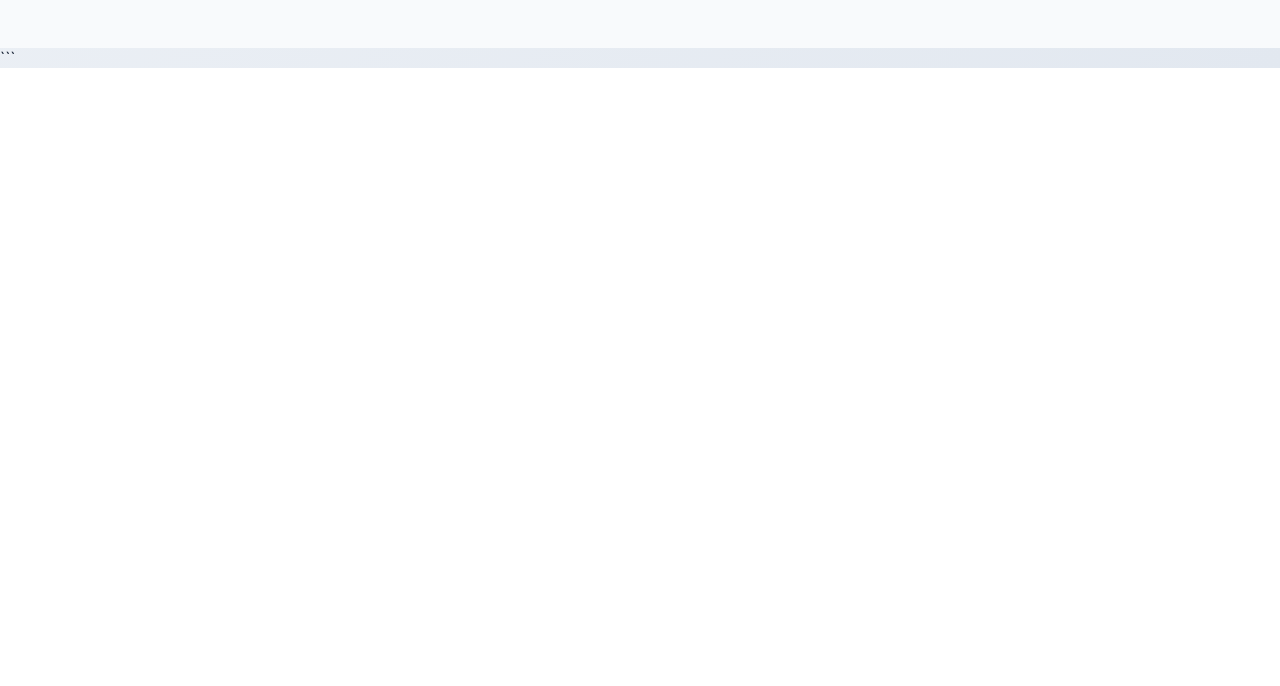
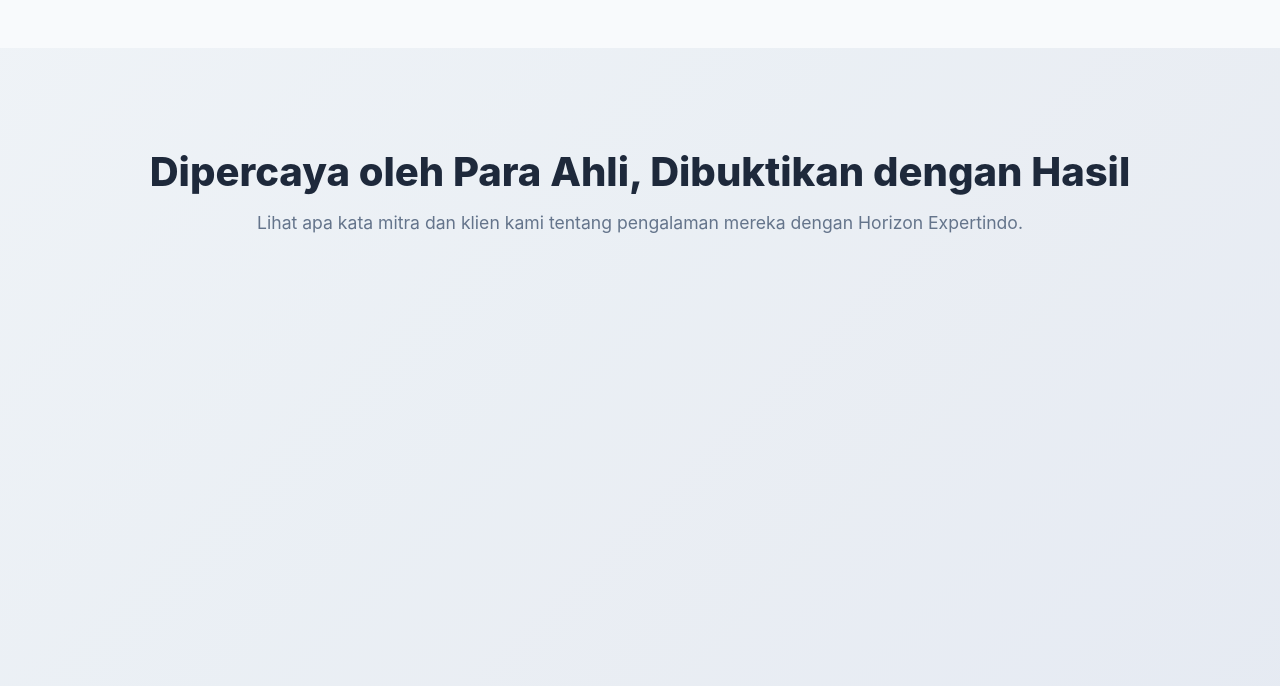
Before and after one commit to die-dart/k3-horizon, a plain HTML site: page index.html in a window 1280 px wide. Shown: the part 2114-2800 px from the top of the page. Before the commit the page ends 2182 px from the top, so only its background shows below. Drawn offline with Linux system fonts and the light colour scheme.

Commit message:
feat: Add client reviews and testimonials section with Elfsight Google Reviews widget.

````diff
--- a/index.html
+++ b/index.html
@@ -351,8 +351,24 @@
             </div>
         </div>
     </section>
+
+    <!-- Client Reviews & Testimonials Section -->
+    <section id="reviews-testimonials">
+        <div class="container">
+            <div class="reviews-hero">
+                <h2 class="reviews-title">Dipercaya oleh Para Ahli, Dibuktikan dengan Hasil</h2>
+                <p class="reviews-subtitle">Lihat apa kata mitra dan klien kami tentang pengalaman mereka dengan Horizon
+                    Expertindo.</p>
+            </div>
+
+            <div class="elfsight-widget-wrapper">
+                <!-- Elfsight Google Reviews | Untitled Google Reviews -->
+                <script src="https://elfsightcdn.com/platform.js" async></script>
+                <div class="elfsight-app-c1520bd2-de7e-4a80-8f46-879a8af270fa" data-elfsight-app-lazy></div>
+            </div>
+        </div>
+    </section>
     <script src="script.js"></script>
 </body>
 
 </html>
-```
--- a/style.css
+++ b/style.css
@@ -679,6 +679,63 @@ body.dark-mode .partner-logo {
   /* Contrast with Hero */
 }
 
+/* Google Reviews Section (OLD - REMOVED) */
+/* #google-reviews { ... } */
+
+/* --- Client Reviews & Testimonials Section --- */
+#reviews-testimonials {
+  padding: 100px 0;
+  /* Clear visual separator */
+  background-color: var(--card-bg);
+  /* Use theme card bg or distinct section bg */
+  border-top: 1px solid var(--border-color);
+}
+
+.reviews-hero {
+  text-align: center;
+  margin-bottom: 60px;
+  padding: 0 20px;
+}
+
+.reviews-title {
+  font-size: 2.5rem;
+  font-weight: 800;
+  color: var(--text-primary);
+  margin-bottom: 1rem;
+  line-height: 1.2;
+}
+
+.reviews-subtitle {
+  font-size: 1.1rem;
+  color: var(--text-secondary);
+  max-width: 800px;
+  margin: 0 auto;
+}
+
+/* Dark Mode Adaptation */
+body.dark-mode #reviews-testimonials {
+  background-color: var(--bg-gradient-start);
+  /* Consistent with Top Bar/Hero */
+  border-top: 1px solid rgba(255, 255, 255, 0.1);
+}
+
+body.dark-mode .reviews-title {
+  color: #f3f4f6;
+  /* Light text for dark mode */
+}
+
+body.dark-mode .reviews-subtitle {
+  color: #9ca3af;
+  /* Muted text for dark mode */
+}
+
+.elfsight-widget-wrapper {
+  max-width: 1200px;
+  margin: 0 auto;
+  padding: 0 1rem;
+  min-height: 400px;
+}
+
 body.dark-mode .programs-section {
   background-color: var(--bg-gradient-start);
   /* Match dark theme */
````
